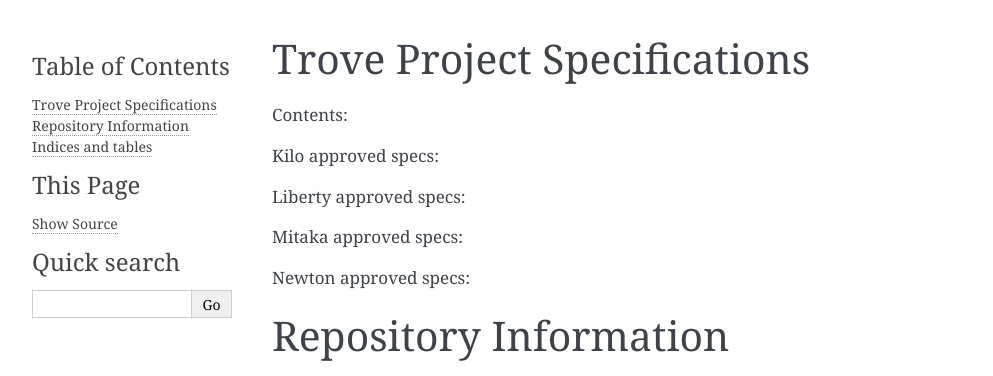
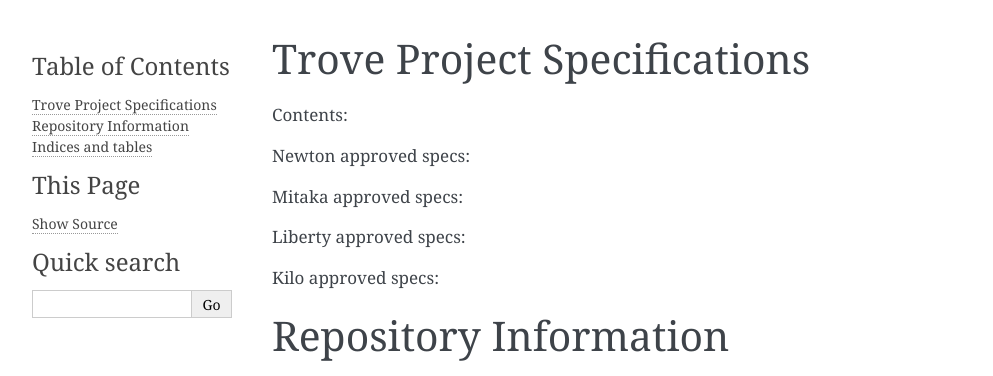
Before and after one commit to openstack/trove-specs, a Sphinx documentation site: the page built from doc/source/index.rst, in a window 1280 px wide. Shown: the top 376 px of the page, without its empty margins (148-1141 px from the left). Built offline with Sphinx 7.4.7, drawn with Linux system fonts in a browser that asks for light colours; part of the change alters nothing that is shown.

```diff
--- a/doc/source/index.rst
+++ b/doc/source/index.rst
@@ -12,13 +12,21 @@ Contents:
 
    specs/*
 
-Kilo approved specs:
+Newton approved specs:
 
 .. toctree::
    :glob:
    :maxdepth: 1
 
-   specs/kilo/*
+   specs/newton/*
+
+Mitaka approved specs:
+
+.. toctree::
+   :glob:
+   :maxdepth: 1
+
+   specs/mitaka/*
 
 Liberty approved specs:
 
@@ -28,21 +36,13 @@ Liberty approved specs:
 
    specs/liberty/*
 
-Mitaka approved specs:
+Kilo approved specs:
 
 .. toctree::
    :glob:
    :maxdepth: 1
 
-   specs/mitaka/*
-
-Newton approved specs:
-
-.. toctree::
-   :glob:
-   :maxdepth: 1
-
-   specs/newton/*
+   specs/kilo/*
 
 ======================
 Repository Information
```
